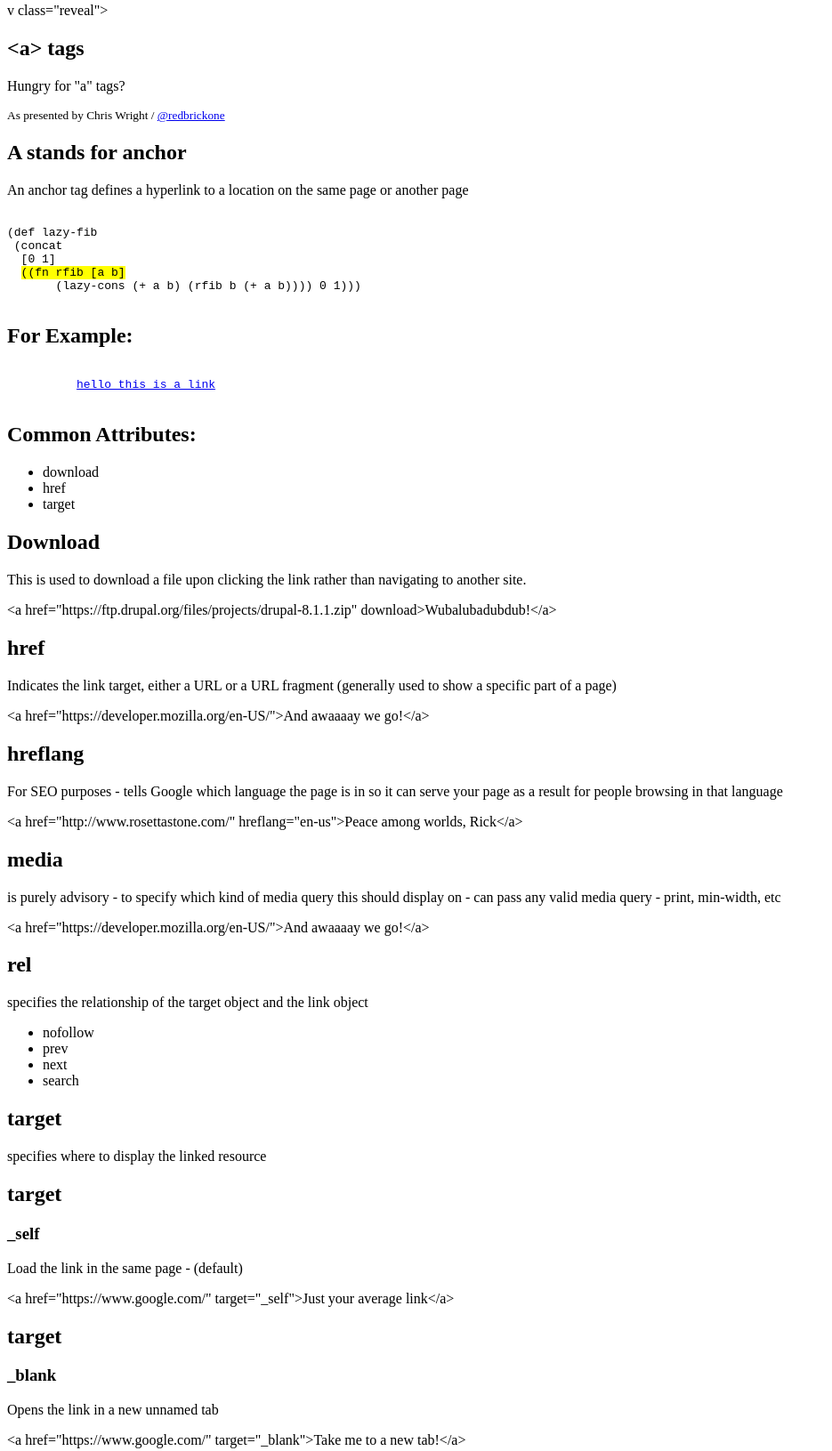
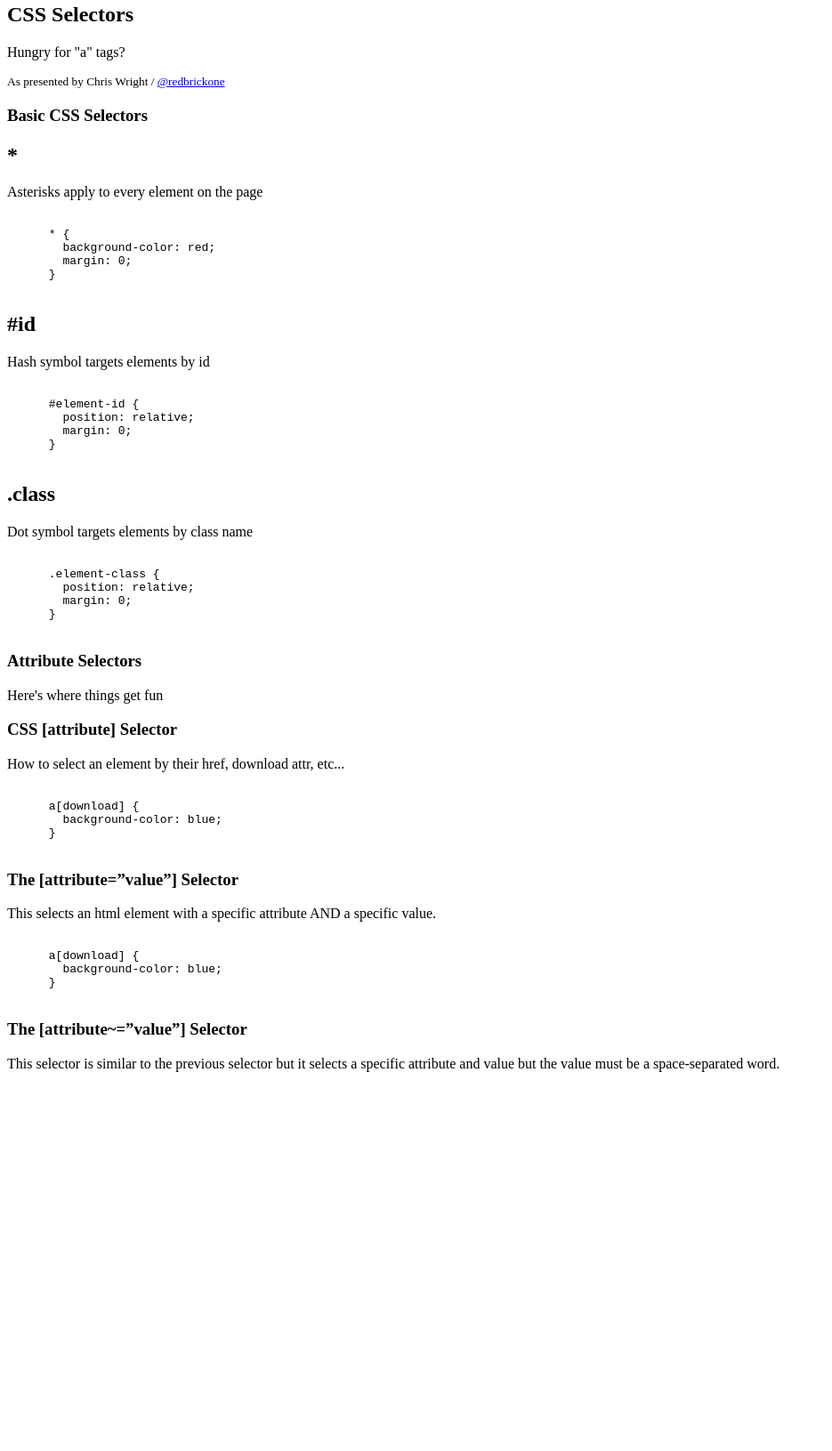
Before and after one commit to redbrickone/better-exposed-filters, a plain HTML site: page index.html in a window 1280 px wide. Shown: the part 5-1636 px from the top of the page at 89% size, without its empty margins (0-935 px from the left). After the commit the page ends 1226 px from the top, so only its background shows below. Drawn offline with Linux system fonts and the light colour scheme.

Commit message:
new things

```diff
--- a/index.html
+++ b/index.html
@@ -1,4 +1,4 @@
-v class="reveal">
+<div class="reveal">
 
   <!-- Any section element inside of this container is displayed as a slide -->
   <div class="slides">
@@ -7,166 +7,79 @@ v class="reveal">
     </section>
 
     <section>
-      <h1>&lt;a&gt; tags</h1>
+      <h1>CSS Selectors</h1>
       <p>Hungry for "a" tags?</p>
       <p>
         <small>As presented by Chris Wright / <a href="https://twitter.com/redbrickone">@redbrickone</a></small>
       </p>
     </section>
-
     <section>
       <section>
-        <h2>A stands for anchor</h2>
-        <p>
-          An anchor tag defines a hyperlink to a location on the same page or another page
-        </p>
+        <h1>Basic CSS Selectors</h1>
       </section>
       <section>
-   <pre><code data-trim data-noescape>
-(def lazy-fib
- (concat
-  [0 1]
-  <mark>((fn rfib [a b]</mark>
-       (lazy-cons (+ a b) (rfib b (+ a b)))) 0 1)))
-   </code></pre>
-</section>
+        <h2>*</h2>
+        <p>Asterisks apply to every element on the page</p>
+        <pre><code data-trim data-noescape>
+      * {
+        background-color: red;
+        margin: 0;
+      }
+        </code></pre>
+      </section>
       <section>
-        <h2>For Example:</h2>
-        <pre><code>
-          <a href="#">hello this is a link</a>
+        <h2>#id</h2>
+        <p>Hash symbol targets elements by id</p>
+        <pre><code data-trim data-noescape>
+      #element-id {
+        position: relative;
+        margin: 0;
+      }
+        </code></pre>
+      </section>
+      <section>
+        <h2>.class</h2>
+        <p>Dot symbol targets elements by class name</p>
+        <pre><code data-trim data-noescape>
+      .element-class {
+        position: relative;
+        margin: 0;
+      }
         </code></pre>
       </section>
     </section>
-    <section>
-      <section>
-        <h2>Common Attributes:</h2>
-        <ul>
-          <li>download</li>
-          <li>href</li>
-          <li>target</li>
-        </ul>
-      </section>
-    </section>
-    <section>
-      <section>
-        <h2>Download</h2>
-        <p>This is used to download a file upon clicking the link rather than navigating to another site.</p>
-        <p>&lt;a href=&quot;https://ftp.drupal.org/files/projects/drupal-8.1.1.zip&quot; download&gt;Wubalubadubdub!&lt;/a&gt;</p>
-      </section>
-    </section>
+
 
     <section>
+      <!-- my first slide -->
       <section>
-        <h2>href</h2>
-        <p>Indicates the link target, either a URL or a URL fragment (generally used to show a specific part of a page)</p>
-        <p>&lt;a href=&quot;https://developer.mozilla.org/en-US/&quot;&gt;And awaaaay we go!&lt;/a&gt;</p>
+        <h1>Attribute Selectors</h1>
+        <p>Here's where things get fun</p>
       </section>
-    </section>
-
-    <section>
+      <!-- my second slide -->
       <section>
-        <h2>hreflang</h2>
-        <p>For SEO purposes - tells Google which language the page is in so it can serve your page as a result for people browsing in that language</p>
-        <p>&lt;a href=&quot;http://www.rosettastone.com/&quot; hreflang=&quot;en-us&quot;&gt;Peace among worlds, Rick&lt;/a&gt;</p>
-      </section>
-    </section>
-
-    <section>
-      <section>
-        <h2>media</h2>
-        <p>is purely advisory - to specify which kind of media query this should display on - can pass any valid media query - print, min-width, etc</p>
-        <p>&lt;a href=&quot;https://developer.mozilla.org/en-US/&quot;&gt;And awaaaay we go!&lt;/a&gt;</p>
-      </section>
-    </section>
-
-    <section>
-      <section>
-        <h2>rel</h2>
-        <p>specifies the relationship of the target object and the link object</p>
-        <ul>
-          <li>nofollow</li>
-          <li>prev</li>
-          <li>next</li>
-          <li>search</li>
-        </ul>
-      </section>
-    </section>
-
-    <section>
-      <section>
-        <h2>target</h2>
-        <p>specifies where to display the linked resource</p>
+        <h1>CSS [attribute] Selector</h1>
+        <p>How to select an element by their href, download attr, etc...</p>
+           <pre><code data-trim data-noescape>
+      a[download] {
+        background-color: blue;
+      }
+           </code></pre>
       </section>
       <section>
-        <h2>target</h2>
-        <h3>_self</h3>
-        <p>Load the link in the same page - (default)</p>
-        <p>&lt;a href=&quot;https://www.google.com/&quot; target=&quot;_self&quot;&gt;Just your average link&lt;/a&gt;</p>
+        <h1>The [attribute=”value”] Selector</h1>
+        <p>
+          This selects an html element with a specific attribute AND a specific value.
+        </p>
+            <pre><code data-trim data-noescape>
+      a[download] {
+        background-color: blue;
+      }
+            </code></pre>
       </section>
       <section>
-        <h2>target</h2>
-        <h3>_blank</h3>
-        <p>Opens the link in a new unnamed tab</p>
-        <p>&lt;a href=&quot;https://www.google.com/&quot; target=&quot;_blank&quot;&gt;Take me to a new tab!&lt;/a&gt;</p>
-        <p>if you use this or window.open(), add rel=&quot;noopener noreferrer&quot; or else you could be prone to viral inception in between link click and new page load</p>
-      </section>
-      <section>
-        <h2>target</h2>
-        <h3>_parent</h3>
-        <p>Loads the page in the parent browsing context of the current one. If there is no parent, it defaults back to _self</p>
-        <p>&lt;a href=&quot;https://www.google.com/&quot; target=&quot;_parent&quot;&gt;Do something neat!&lt;/a&gt;</p>
-      </section>
-      <section>
-        <h2>target</h2>
-        <h3>_top</h3>
-        <p>Load the page into the top-level browsing context (that is the browsing context that is an ancestor of the current one and has no parent) If there is no parent, it defaults back to _self</p>
-        <p>&lt;a href=&quot;https://www.google.com/&quot; target=&quot;_top&quot;&gt;Do something else neat!&lt;/a&gt;</p>
-      </section>
-    </section>
-
-    <section>
-      <section>
-        <h2>type</h2>
-        <p>Specifies the media type in the form of MIME type for the link target. Generally just advisory but could be used for media, so if someone had a speaker icon for any link with an "audio/wav" type specified</p>
-        <p>&lt;a href=&quot;audio/song.wav&quot; type=&quot;media/wav&quot;&gt;Play the song (3.5 MB)&lt;/a&gt;</p>
-      </section>
-    </section>
-
-    <section>
-      <section>
-        <h2>ping</h2>
-        <p>takes a space-separated list of URLs that are to be pinged if the user successfully navigates to the href of the hyperlink. In other words, it provides native support for click and link tracking</p>
-        <p>&lt;a href=&ldquo;#&rdquo; ping=&ldquo;/track/products/blaster /another/link/to/ping/to&rdquo;&gt;Click me&lt;/a&gt;</p>
-        <p>(This is pretty redundant now that we have technologies that already do click-tracking)</p>
-      </section>
-    </section>
-
-    <section>
-      <section>
-        <h2>referrerpolicy</h2>
-        <p>A string indicating which referrer to use when fetching the resource</p>
-        <ul>
-          <li>no-referrer</li>
-          <li>no-referrer-when-downgrade</li>
-          <li>origin</li>
-          <li>origin-when-cross-origin</li>
-          <li>unsafe-url</li>
-        </ul>
-      </section>
-
-      <section>
-        <section>
-          <h2>Real-world Examples:</h2>
-          <p>&lt;a href=&quot;https://www.google.com/&quot;&gt;Hungry for a tags?&lt;/a&gt;</p>
-          <p>&lt;a href=&quot;https://www.google.com/&quot; target=&quot;_blank&quot;&gt;Hungry for a tags?&lt;/a&gt;</p>
-        </section>
-      </section>
-
-
-    </section>
-    <section>
-      <section>
-        <img src="https://media.giphy.com/media/R6bDgXEXCLcIw/giphy.gif">
+        <h1>The [attribute~=”value”] Selector</h1>
+        <p>This selector is similar to the previous selector but it selects a specific attribute and value but the value must be a space-separated word.</p>
       </section>
     </section>
 
```
